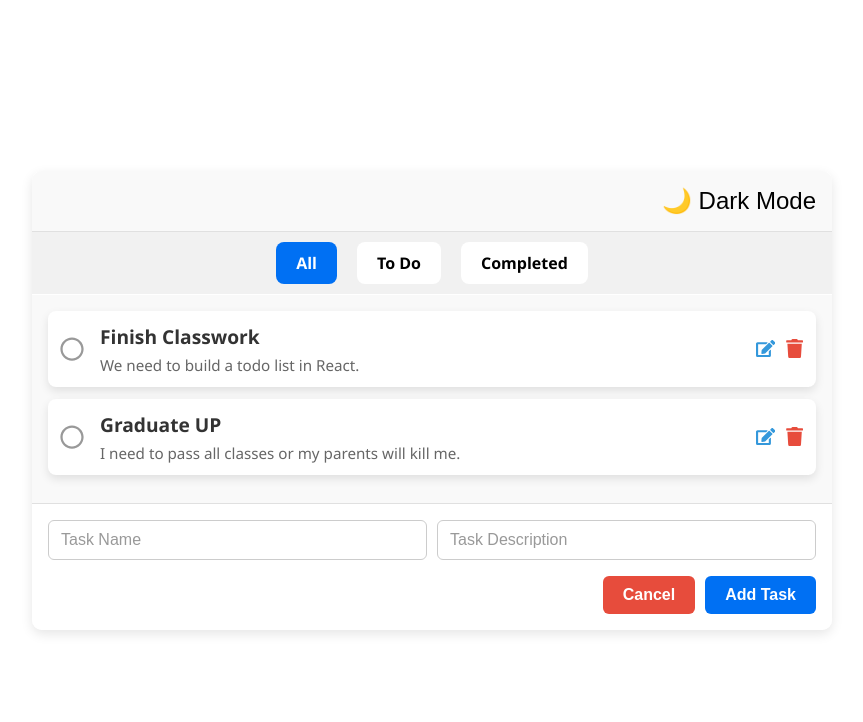
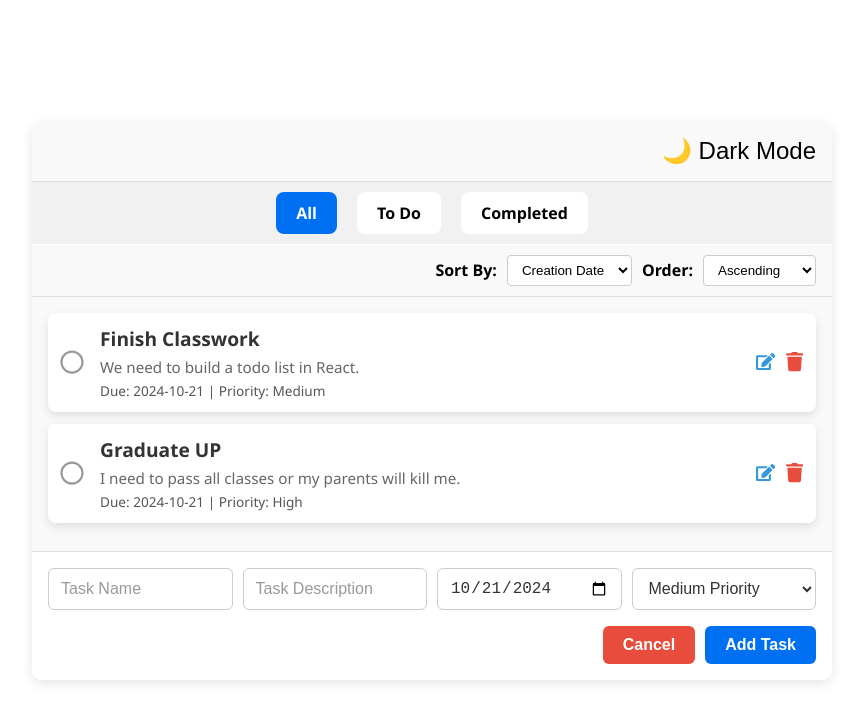
Before and after one commit to Andresla312/TaskManagerApp, a Next.js app in the folder task-manager/: page / in a window 1280 px wide. Shown: the top 722 px of the page, without its empty margins (208-1071 px from the left). Built offline with nearby package versions, Linux system fonts and the light colour scheme.

Commit message:
added filtering

```diff
--- a/task-manager/src/app/page.scss
+++ b/task-manager/src/app/page.scss
@@ -1,8 +1,6 @@
-/* page.scss */
-
 :root {
     --primary-color: #0070f3;
-    --primary-color-dark: #005bb5; // Darker version of primary color
+    --primary-color-dark: #005bb5;
     --background-color: #ffffff;
     --text-color: #000000;
     --task-background-color: #f9f9f9;
@@ -15,7 +13,7 @@
 
 [data-theme='dark'] {
     --primary-color: #4caf50;
-    --primary-color-dark: #388e3c; // Darker version for dark mode
+    --primary-color-dark: #388e3c;
     --background-color: #181818;
     --text-color: #f0f0f0;
     --task-background-color: #2c2c2c;
@@ -201,3 +199,31 @@ body {
         }
     }
 }
+
+.Home-sortingControls {
+    display: flex;
+    align-items: center;
+    justify-content: flex-end;
+    gap: 10px;
+    padding: 10px 16px;
+    background-color: var(--task-background-color);
+    border-bottom: 1px solid #e0e0e0;
+
+    label {
+        font-weight: bold;
+    }
+
+    .Home-select {
+        padding: 6px 10px;
+        border: 1px solid #ccc;
+        border-radius: 4px;
+        background-color: var(--background-color);
+        color: var(--text-color);
+        transition: border-color 0.3s ease, background-color 0.3s ease, color 0.3s ease;
+
+        &:focus {
+            border-color: var(--primary-color);
+            outline: none;
+        }
+    }
+}
--- a/task-manager/src/app/page.tsx
+++ b/task-manager/src/app/page.tsx
@@ -1,5 +1,3 @@
-// Home.tsx
-
 'use client';
 import React, { useState, useEffect } from 'react';
 import './page.scss';
@@ -11,7 +9,13 @@ export interface ITask {
   completed: boolean;
   task: string;
   description: string;
+  dueDate: string; // ISO date string
+  priority: 'Low' | 'Medium' | 'High';
+  creationDate: string; // ISO date string
 }
+
+type SortCriteria = 'dueDate' | 'priority' | 'creationDate';
+type SortOrder = 'asc' | 'desc';
 
 export default function Home() {
   const [view, setView] = useState<'all' | 'todo' | 'completed'>('all');
@@ -23,20 +27,31 @@ export default function Home() {
       completed: false,
       task: 'Finish Classwork',
       description: 'We need to build a todo list in React.',
+      dueDate: new Date().toISOString().split('T')[0],
+      priority: 'Medium',
+      creationDate: new Date().toISOString(),
     },
     {
       id: uuidv4(),
       completed: false,
       task: 'Graduate UP',
       description: 'I need to pass all classes or my parents will kill me.',
+      dueDate: new Date().toISOString().split('T')[0],
+      priority: 'High',
+      creationDate: new Date().toISOString(),
     },
   ]);
 
-  const [newTask, setNewTask] = useState<Omit<ITask, 'id'>>({
+  const [newTask, setNewTask] = useState<Omit<ITask, 'id' | 'creationDate'>>({
     completed: false,
     task: '',
     description: '',
+    dueDate: new Date().toISOString().split('T')[0],
+    priority: 'Medium',
   });
+
+  const [sortCriteria, setSortCriteria] = useState<SortCriteria>('creationDate');
+  const [sortOrder, setSortOrder] = useState<SortOrder>('asc');
 
   useEffect(() => {
     const storedTheme = localStorage.getItem('theme');
@@ -64,9 +79,13 @@ export default function Home() {
 
   const handleAddTask = () => {
     if (newTask.task.trim() !== '' && newTask.description.trim() !== '') {
-      const taskToAdd: ITask = { ...newTask, id: uuidv4() };
+      const taskToAdd: ITask = {
+        ...newTask,
+        id: uuidv4(),
+        creationDate: new Date().toISOString(),
+      };
       setTasks([...tasks, taskToAdd]);
-      setNewTask({ completed: false, task: '', description: '' });
+      setNewTask({ completed: false, task: '', description: '', dueDate: new Date().toISOString().split('T')[0], priority: 'Medium' });
     } else {
       alert('Please enter both task name and description.');
     }
@@ -84,14 +103,42 @@ export default function Home() {
     setTasks(updatedTasks);
   };
 
-  const handleEditTask = (id: string, updatedTask: string, updatedDescription: string) => {
+  const handleEditTask = (
+      id: string,
+      updatedTask: string,
+      updatedDescription: string,
+      updatedDueDate: string,
+      updatedPriority: 'Low' | 'Medium' | 'High'
+  ) => {
     const updatedTasks = tasks.map((task) =>
-        task.id === id ? { ...task, task: updatedTask, description: updatedDescription } : task
+        task.id === id
+            ? {
+              ...task,
+              task: updatedTask,
+              description: updatedDescription,
+              dueDate: updatedDueDate,
+              priority: updatedPriority,
+            }
+            : task
     );
     setTasks(updatedTasks);
   };
 
-  const filteredTasks = tasks.filter((task) => {
+  const sortedTasks = [...tasks].sort((a, b) => {
+    let compare = 0;
+    if (sortCriteria === 'dueDate' || sortCriteria === 'creationDate') {
+      const dateA = new Date(a[sortCriteria]).getTime();
+      const dateB = new Date(b[sortCriteria]).getTime();
+      compare = dateA - dateB;
+    } else if (sortCriteria === 'priority') {
+      const priorityOrder = { 'High': 3, 'Medium': 2, 'Low': 1 };
+      compare = priorityOrder[a.priority] - priorityOrder[b.priority];
+    }
+
+    return sortOrder === 'asc' ? compare : -compare;
+  });
+
+  const filteredTasks = sortedTasks.filter((task) => {
     if (view === 'all') return true;
     if (view === 'todo') return !task.completed;
     if (view === 'completed') return task.completed;
@@ -130,6 +177,34 @@ export default function Home() {
             </div>
           </div>
 
+          {/* Sorting Controls */}
+          <div className="Home-sortingControls">
+            <label htmlFor="sortCriteria">Sort By:</label>
+            <select
+                id="sortCriteria"
+                value={sortCriteria}
+                onChange={(e) => setSortCriteria(e.target.value as SortCriteria)}
+                className="Home-select"
+                aria-label="Sort Criteria"
+            >
+              <option value="creationDate">Creation Date</option>
+              <option value="dueDate">Due Date</option>
+              <option value="priority">Priority</option>
+            </select>
+
+            <label htmlFor="sortOrder">Order:</label>
+            <select
+                id="sortOrder"
+                value={sortOrder}
+                onChange={(e) => setSortOrder(e.target.value as SortOrder)}
+                className="Home-select"
+                aria-label="Sort Order"
+            >
+              <option value="asc">Ascending</option>
+              <option value="desc">Descending</option>
+            </select>
+          </div>
+
           {/* Task List */}
           <div className="Home-taskList">
             {filteredTasks.length > 0 ? (
@@ -140,6 +215,8 @@ export default function Home() {
                         task={task.task}
                         completed={task.completed}
                         description={task.description}
+                        dueDate={task.dueDate}
+                        priority={task.priority}
                         onStatusToggle={handleToggleTask}
                         onDelete={handleDeleteTask}
                         onEdit={handleEditTask}
@@ -167,11 +244,28 @@ export default function Home() {
                   className="Home-input"
                   aria-label="Task Description"
               />
+              <input
+                  type="date"
+                  value={newTask.dueDate}
+                  onChange={(e) => setNewTask({ ...newTask, dueDate: e.target.value })}
+                  className="Home-input"
+                  aria-label="Due Date"
+              />
+              <select
+                  value={newTask.priority}
+                  onChange={(e) => setNewTask({ ...newTask, priority: e.target.value as 'Low' | 'Medium' | 'High' })}
+                  className="Home-input"
+                  aria-label="Priority"
+              >
+                <option value="Low">Low Priority</option>
+                <option value="Medium">Medium Priority</option>
+                <option value="High">High Priority</option>
+              </select>
             </div>
             <div className="Home-footerButtons">
               <button
                   className="Home-footerBtn cancel"
-                  onClick={() => setNewTask({ completed: false, task: '', description: '' })}
+                  onClick={() => setNewTask({ completed: false, task: '', description: '', dueDate: new Date().toISOString().split('T')[0], priority: 'Medium' })}
                   aria-label="Cancel Adding Task"
               >
                 Cancel
--- a/task-manager/src/components/task-list-item/TaskListItem.scss
+++ b/task-manager/src/components/task-list-item/TaskListItem.scss
@@ -1,5 +1,3 @@
-/* TaskListItem.scss */
-
 .TaskListItem-root {
     background-color: var(--background-color);
     border-radius: 8px;
@@ -73,6 +71,13 @@
             color: #666;
             transition: color 0.3s ease;
         }
+
+        .TaskListItem-meta {
+            font-size: 0.85rem;
+            font-weight: 400;
+            color: #555;
+            margin-top: 4px;
+        }
     }
 
     .TaskListItem-actions {
@@ -141,7 +146,7 @@
                 transition: background-color 0.3s ease, transform 0.2s ease;
 
                 &.save {
-                    background-color: #2ecc71; // Green
+                    background-color: #2ecc71;
                     color: #ffffff;
 
                     &:hover {
@@ -151,7 +156,7 @@
                 }
 
                 &.cancel {
-                    background-color: #95a5a6; // Grey for cancel
+                    background-color: #95a5a6;
                     color: #ffffff;
 
                     &:hover {
--- a/task-manager/src/components/task-list-item/TaskListItem.tsx
+++ b/task-manager/src/components/task-list-item/TaskListItem.tsx
@@ -1,5 +1,3 @@
-// TaskListItem.tsx
-
 import React, { useState } from 'react';
 import './TaskListItem.scss';
 import { FaCheckCircle, FaRegCircle, FaTrash, FaEdit } from 'react-icons/fa';
@@ -9,17 +7,27 @@ export interface ITaskListItemProps {
     completed: boolean;
     task: string;
     description: string;
+    dueDate: string;
+    priority: 'Low' | 'Medium' | 'High';
     onStatusToggle: (id: string) => void;
     onDelete: (id: string) => void;
-    onEdit: (id: string, updatedTask: string, updatedDescription: string) => void;
+    onEdit: (
+        id: string,
+        updatedTask: string,
+        updatedDescription: string,
+        updatedDueDate: string,
+        updatedPriority: 'Low' | 'Medium' | 'High'
+    ) => void;
 }
 
 export default function TaskListItem(props: ITaskListItemProps) {
-    const { id, completed, task, description, onStatusToggle, onDelete, onEdit } = props;
+    const { id, completed, task, description, dueDate, priority, onStatusToggle, onDelete, onEdit } = props;
 
     const [isEditing, setIsEditing] = useState<boolean>(false);
     const [editedTask, setEditedTask] = useState<string>(task);
     const [editedDescription, setEditedDescription] = useState<string>(description);
+    const [editedDueDate, setEditedDueDate] = useState<string>(dueDate);
+    const [editedPriority, setEditedPriority] = useState<'Low' | 'Medium' | 'High'>(priority);
 
     const handleSave = () => {
         // Validate inputs if necessary
@@ -27,13 +35,15 @@ export default function TaskListItem(props: ITaskListItemProps) {
             alert('Task name and description cannot be empty.');
             return;
         }
-        onEdit(id, editedTask, editedDescription);
+        onEdit(id, editedTask, editedDescription, editedDueDate, editedPriority);
         setIsEditing(false);
     };
 
     const handleCancel = () => {
         setEditedTask(task);
         setEditedDescription(description);
+        setEditedDueDate(dueDate);
+        setEditedPriority(priority);
         setIsEditing(false);
     };
 
@@ -60,6 +70,23 @@ export default function TaskListItem(props: ITaskListItemProps) {
                             className="TaskListItem-input"
                             placeholder="Task Description"
                         />
+                        <input
+                            type="date"
+                            value={editedDueDate}
+                            onChange={(e) => setEditedDueDate(e.target.value)}
+                            className="TaskListItem-input"
+                            placeholder="Due Date"
+                        />
+                        <select
+                            value={editedPriority}
+                            onChange={(e) => setEditedPriority(e.target.value as 'Low' | 'Medium' | 'High')}
+                            className="TaskListItem-input"
+                            aria-label="Priority"
+                        >
+                            <option value="Low">Low Priority</option>
+                            <option value="Medium">Medium Priority</option>
+                            <option value="High">High Priority</option>
+                        </select>
                         <div className="TaskListItem-editButtons">
                             <button className="TaskListItem-btn save" onClick={handleSave}>Save</button>
                             <button className="TaskListItem-btn cancel" onClick={handleCancel}>Cancel</button>
@@ -70,6 +97,7 @@ export default function TaskListItem(props: ITaskListItemProps) {
                         <div className="TaskListItem-text">
                             <h1>{task}</h1>
                             <p>{description}</p>
+                            <p className="TaskListItem-meta">Due: {dueDate} | Priority: {priority}</p>
                         </div>
                         <div className="TaskListItem-actions">
                             <FaEdit className="edit-icon" onClick={() => setIsEditing(true)} title="Edit Task" />
```
